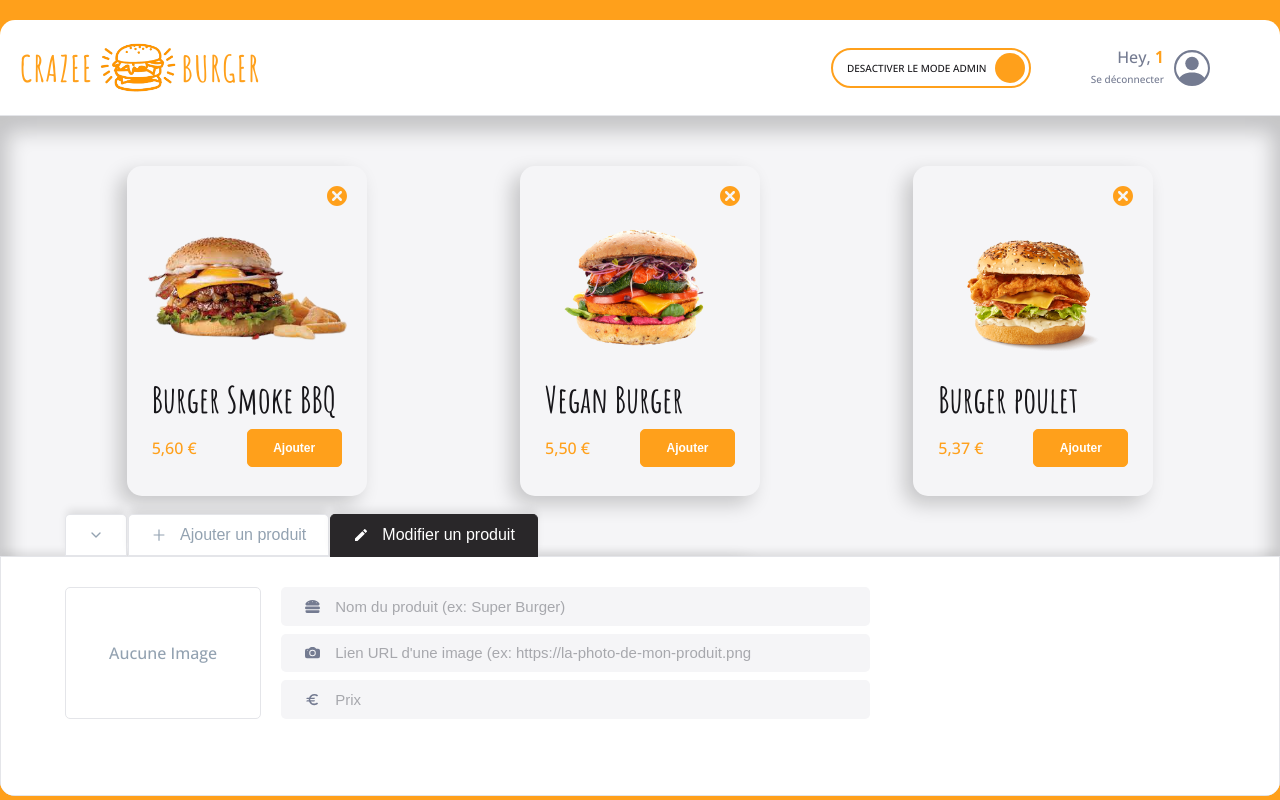
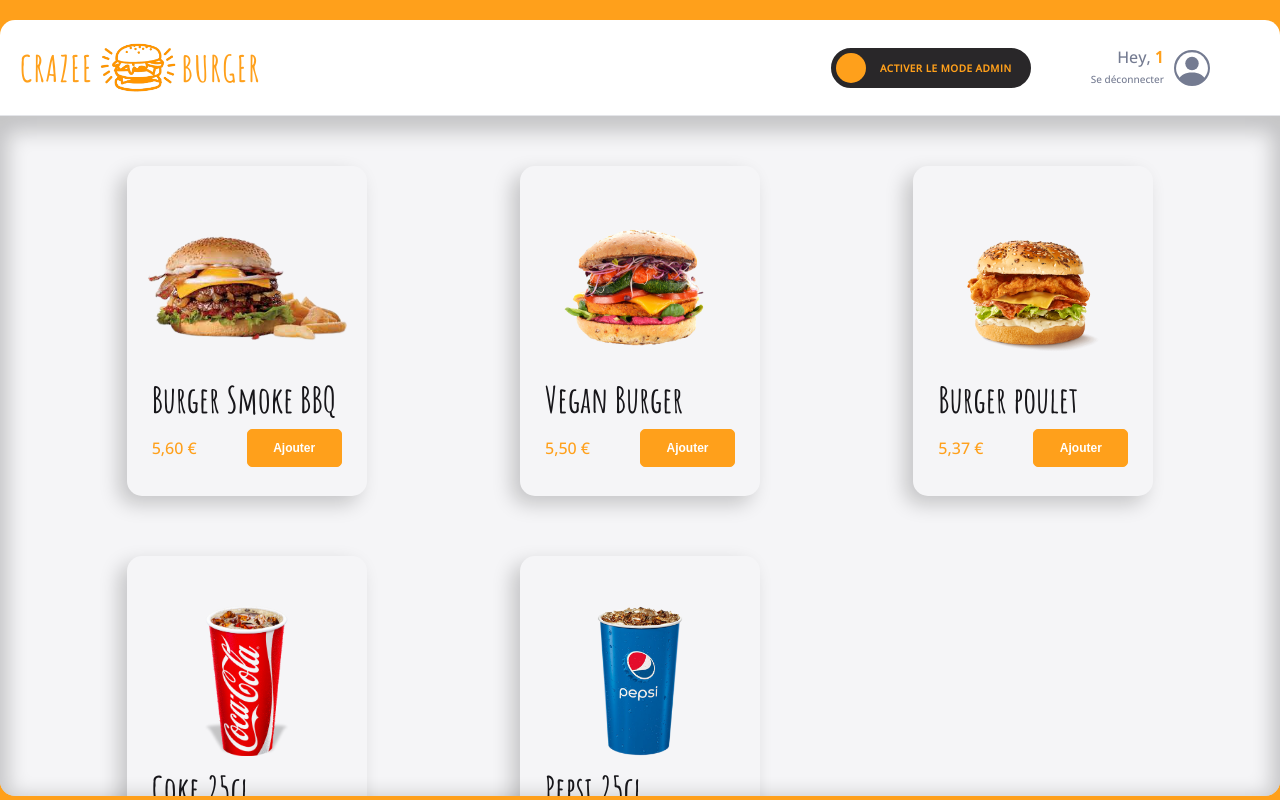
Before and after one commit to YohannMaiVan/React-crazee-burger, a React (Vite) app: page /order/1 in a window 1280 px wide. Built offline with nearby package versions, Linux system fonts and the light colour scheme.

Commit message:
✨ F09 : ADMIN > Always open EditPanel with the right product clicked on in the form

```diff
--- a/src/components/pages/order/Main/Menu/Menu.jsx
+++ b/src/components/pages/order/Main/Menu/Menu.jsx
@@ -18,12 +18,16 @@
     resetMenu,
     productSelected,
     setProductSelected,
+    setIsCollapsed,
+    setCurrentTabSelected,
   } = useContext(OrderContext)
   //state
 
   // comportements (gestionnaires d'événement ou "event handlers")
   const handleClick = (idProductClicked) => {
     if (!isModeAdmin) return
+    setIsCollapsed(false)
+    setCurrentTabSelected("edit")
     const productClickedOn = menu.find(
       (product) => product.id === idProductClicked
     )
--- a/src/components/pages/order/OrderPage.jsx
+++ b/src/components/pages/order/OrderPage.jsx
@@ -11,11 +11,11 @@
 export default function OrderPage() {
   //state
 
-  const [isModeAdmin, setIsModeAdmin] = useState(true)
+  const [isModeAdmin, setIsModeAdmin] = useState(false)
   const [isCollapsed, setIsCollapsed] = useState(false)
 
   const [menu, setMenu] = useState(fakeMenu.MEDIUM)
-  const [currentTabSelected, setCurrentTabSelected] = useState("edit")
+  const [currentTabSelected, setCurrentTabSelected] = useState("add")
   const [newProduct, setNewProduct] = useState(EMPTY_PRODUCT)
   const [productSelected, setProductSelected] = useState(EMPTY_PRODUCT)
 
```
